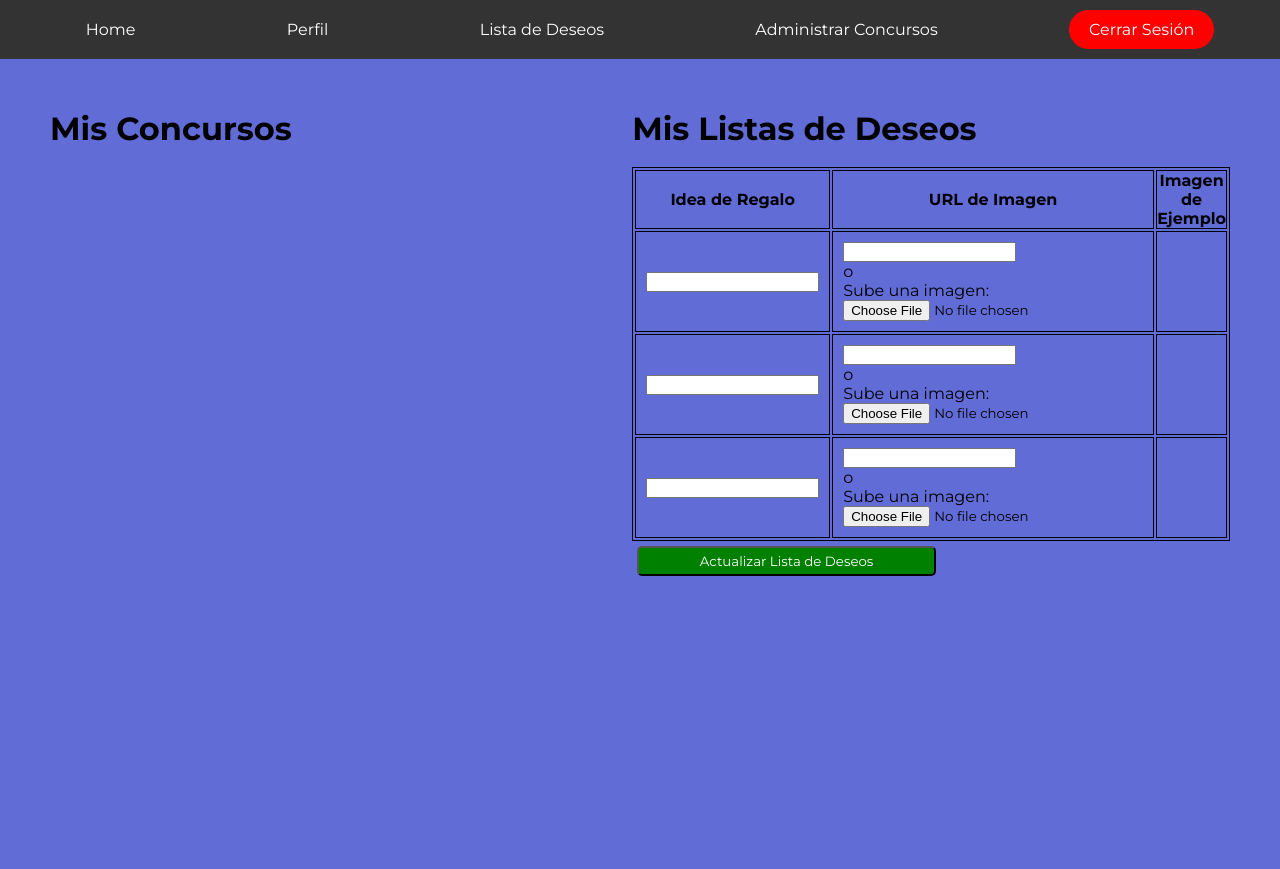
After one commit to Alejors/secret-friend, a Flask app: template src/templates/wishlist.html in a window 1280 px wide. The commit adds this page. Run offline with Flask 3, Linux system fonts and the light colour scheme; the template is opened without the code that fills it: values that come from a table or form of the project are taken from there, others are empty; parts of the project's set-up code (start-up, migrations or seed data) failed here and were passed over.

Commit message:
wishlist template

```diff
--- a/src/templates/css_html.html
+++ b/src/templates/css_html.html
@@ -87,6 +87,10 @@
   background: #FFFFFF80;
 }
 
+.col-6{
+  width: 50vw;
+}
+
 input[type="submit"]{
   margin: 5px;
   width: 50%;
--- /dev/null
+++ b/src/templates/wishlist.html
@@ -0,0 +1,39 @@
+{% extends "base.html" %}
+{% block title %}Listas de Deseos{% endblock title %}
+{% block styles%}
+{% include 'css_html.html' %}
+{% endblock styles %}
+{% block content %}
+<div class="container d-flex">
+  <div class="col-6">
+    <h1>Mis Concursos</h1>
+    <br/>
+    <ul>
+      {% for event in events %}
+      <li><a href="{{url_for("frontend_wishlist.wishlist_view", event_id=event.id)}}">{{ event.name }}</a></li>
+      {% endfor %}
+    </ul>
+  </div>
+  <div class="col-6">
+    <h1>Mis Listas de Deseos</h1>
+    <br/>
+    <form action="" id="wishlistForm" method="POST">
+      <table>
+        <tr>
+          <th>Idea de Regalo</th>
+          <th> URL de Imagen </th>
+          <th>Imagen de Ejemplo</th>
+        </tr>
+        {% for item in wishlist_form.items %}
+        <tr>
+          <td class="p-1">{{ item.element(size=20)}}</td>
+          <td class="p-1">{{ item.url }}<br/><span>o<br/></span><label for="{{loop.index}}file">Sube una imagen:<br/><input type="file" name="{{loop.index}}file"></td>
+          <td class="p-1">{% if item.url.data %}<img class="wishlist" src="{{ item.url.data }}" alt="{{ item.element.data }}"/>{% endif %}</td>
+        </tr>
+        {% endfor %}
+      </table>
+      {{ wishlist_form.submit }}
+    </form>
+  </div>
+</div>
+{% endblock content %}
```
